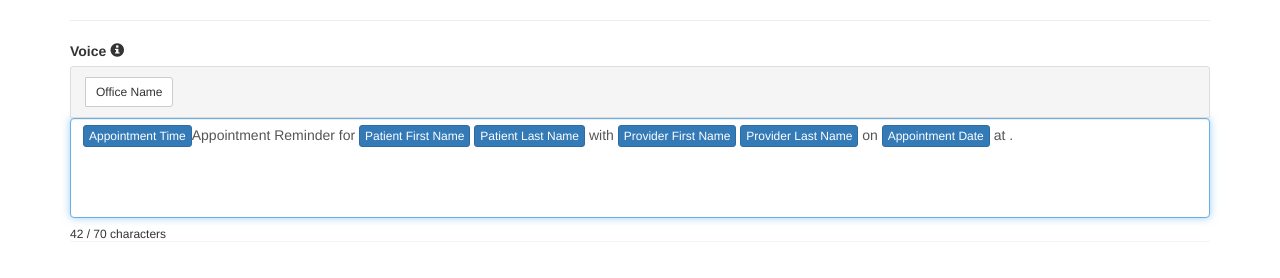
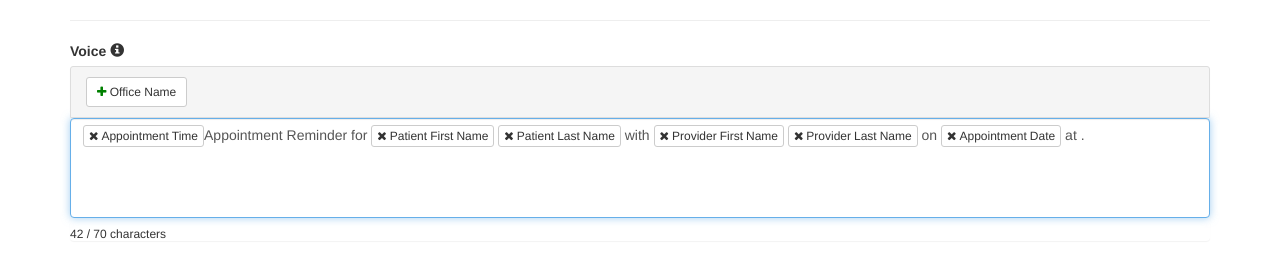
Before and after one commit to Robooto/messagecontrol, a website: page index.html in a window 1280 px wide. Both pictures are taken after a click on the button "Appointment Time". Drawn offline with nearby package versions, Linux system fonts and the light colour scheme; files that its build step writes are made by us from their sources.

Commit message:
Adjusting UI and adding fontawesome icons and adding change events when paste,keyup, add and removing of templates

```diff
--- a/index.html
+++ b/index.html
@@ -5,7 +5,7 @@
     <meta charset="utf-8">
     <meta name="viewport" content="width=device-width, initial-scale=1.0">
     <title>Message Control</title>
-
+<link rel="stylesheet" href="https://maxcdn.bootstrapcdn.com/font-awesome/4.6.1/css/font-awesome.min.css">
     <!-- bower:css -->
     <link rel="stylesheet" href="bower_components/jquery-ui/themes/smoothness/jquery-ui.css" />
     <link rel="stylesheet" href="bower_components/bootstrap/dist/css/bootstrap.css" />
@@ -15,6 +15,12 @@
     <style>
         #voiceTemplate {
             height: 100px;
+        }
+        .messageControl input[type="button"] {
+            font-family: FontAwesome, "Helvetica Neue", Helvetica, Arial, sans-serif;
+        }
+        .rm-buttonList {
+            margin-right: 6px;
         }
     </style>
 </head>
--- a/js/rmMessageWidget.js
+++ b/js/rmMessageWidget.js
@@ -40,25 +40,25 @@ $.widget('oa.remindermessage', {
         ],
         parseTemplateStrings: {
             'patFirstName': function() {
-                return '<input type="button" class="clearable btn btn-primary btn-xs" name="patFirstName" contenteditable="false" readonly value="Patient First Name" />';
+                return '<input type="button" class="clearable btn btn-default btn-xs" name="patFirstName" contenteditable="false" readonly value="&#xf00d; Patient First Name" />';
             },
             'patLastName': function() {
-                return '<input type="button" class="clearable btn btn-primary btn-xs" name="patLastName" contenteditable="false" readonly value="Patient Last Name" />';
+                return '<input type="button" class="clearable btn btn-default btn-xs" name="patLastName" contenteditable="false" readonly value="&#xf00d; Patient Last Name" />';
             },
             'proFirstName': function() {
-                return '<input type="button" class="clearable btn btn-primary btn-xs" name="proFirstName" contenteditable="false" readonly value="Provider First Name" />';
+                return '<input type="button" class="clearable btn btn-default btn-xs" name="proFirstName" contenteditable="false" readonly value="&#xf00d; Provider First Name" />';
             },
             'proLastName': function() {
-                return '<input type="button" class="clearable btn btn-primary btn-xs" name="proLastName" contenteditable="false" readonly value="Provider Last Name" />';
+                return '<input type="button" class="clearable btn btn-default btn-xs" name="proLastName" contenteditable="false" readonly value="&#xf00d; Provider Last Name" />';
             },
             'appDate': function() {
-                return '<input type="button" class="clearable btn btn-primary btn-xs" name="appDate" contenteditable="false" readonly value="Appointment Date" />';
+                return '<input type="button" class="clearable btn btn-default btn-xs" name="appDate" contenteditable="false" readonly value="&#xf00d; Appointment Date" />';
             },
             'appTime': function() {
-                return '<input type="button" class="clearable btn btn-primary btn-xs" name="appTime" contenteditable="false" readonly value="Appointment Time" />';
+                return '<input type="button" class="clearable btn btn-default btn-xs" name="appTime" contenteditable="false" readonly value="&#xf00d; Appointment Time" />';
             },
             'oName': function() {
-                return '<input type="button" class="clearable btn btn-primary btn-xs" name="oName" contenteditable="false" readonly value="Office Name" />';
+                return '<input type="button" class="clearable btn btn-default btn-xs" name="oName" contenteditable="false" readonly value="&#xf00d; Office Name" />';
             }
         },
         templateStrings: {
@@ -92,7 +92,7 @@ $.widget('oa.remindermessage', {
         }
     },
     _create: function() {
-        var div = $('<div>', { 'class': 'panel panel-default', style: 'border: none;'});
+        var div = $('<div>', { 'class': 'panel panel-default messageControl', style: 'border: none;'});
         this.element.wrap(div);
         this.divWordList = this._createWordList();
         this.divWordList.prependTo(this.element.parent());
@@ -103,6 +103,7 @@ $.widget('oa.remindermessage', {
         this._on(this.element.parent(), {
             'click.clearable': function(e) {
                 this._clearable(e);
+                this.element.trigger('change');
             }
         });
 
@@ -115,11 +116,13 @@ $.widget('oa.remindermessage', {
             keydown: function(e) {
                 this._keyblock(e);
                 this.validate(true);
+                this.element.trigger('change');
             },
             paste: function(e) {
                 this._dontAllowInput(e);
                 this.updateCount(e);
                 this.validate(true);
+                this.element.trigger('change');
             }
         });
 
@@ -298,15 +301,17 @@ $.widget('oa.remindermessage', {
             'class': 'panel-heading'
         });
 
-        $div.append('<div class=\"btn-group rm-wordList\" role=group aria-label=...></div>');
+        $div.append('<div class=\"rm-wordList\" role=group aria-label=...></div>');
 
         $.each(this.options.wordList, function(index, item) {
             var button = $('<button>', {
                 text: item.value,
                 name: item.name,
                 title: item.value,
-                'class': 'btn btn-default btn-sm'
+                'class': 'btn btn-default btn-sm rm-buttonList'
             });
+
+            button.prepend('<i class="fa fa-plus" aria-hidden="true" style="color: green;"></i> ');
 
             this._on(button, {
                 click: function(e) {
@@ -333,13 +338,15 @@ $.widget('oa.remindermessage', {
     },
     insertNode: function(event) {
         if (this._checkIfAttrExists($(event.target).attr('name'))) {
-            console.log('attr already exists');
+            if (console)
+                console.log('attr already exists');
         } else {
             var name = $(event.target).attr('name');
             var text = $(event.target).attr('title');
             this.toggleOption(true, name);
             this.element.focus();
-            this._pasteHtmlAtCaret('<input name=' + name + ' type=button class=\"clearable btn btn-primary btn-xs\" value="' + text + '" />');
+            this._pasteHtmlAtCaret('<input name=' + name + ' type=button class=\"clearable btn btn-default btn-xs\" value="&#xf00d; ' + text + '" />');
+            this.element.trigger('change');
         }
     },
     toggleOption: function(isEnabled, name) {
```
